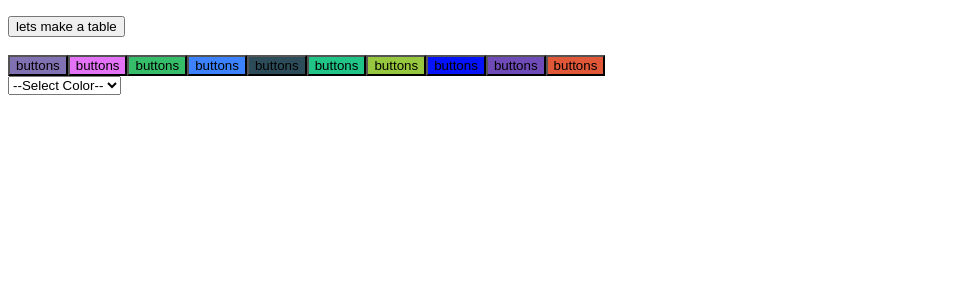
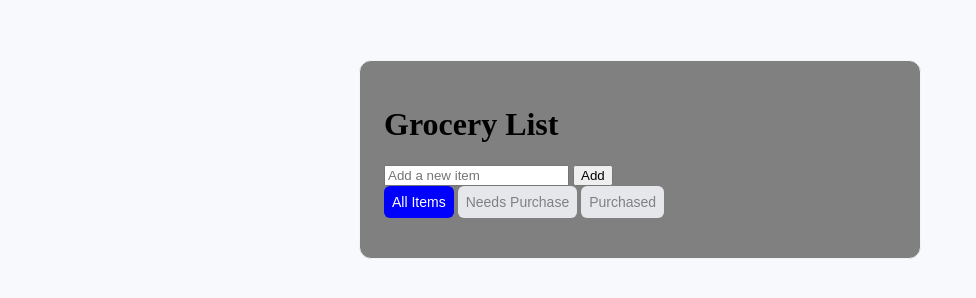
Before and after one commit to jcuebas5443/objects, a plain HTML site: page index.html in a window 1280 px wide. Shown: the whole page, without its empty margins (0-976 px from the left). Drawn offline with Linux system fonts and the light colour scheme.

Commit message:
Completed Html and CSS code

```diff
--- a/index.css
+++ b/index.css
@@ -0,0 +1,65 @@
+body {
+    background-color: #f7f9fc;
+    display: flex;
+    justify-content: center;
+    align-items: flex-start;
+    min-height: 100vh;
+    padding: 20px;
+
+}
+
+
+#app-container {
+    width: 100%;
+    max-width: 512px;
+    margin: 32px auto 0 auto;
+    padding: 24px;
+    background-color: grey;
+    border-radius: 12px;
+    border: 1px solid #f3f4f6;
+
+}
+
+
+.filter-button {
+
+    flex-grow: 1;
+    padding: 8px;
+    border-radius: 6px;
+    font-weight: 500;
+    font-size: 14px;
+
+
+    background-color: #e5e7eb;
+    color: grey;
+    border: none;
+    cursor: pointer;
+}
+
+.filter-button:hover {
+    background-color: darkgrey;
+}
+
+
+.filter-button.active {
+
+    background-color: blue;
+    color: #ffffff;
+
+}
+
+.filter-button.active:hover {
+    background-color: darkblue;
+}
+
+
+#grocery-list li{
+    padding: 8px 0;
+    cursor: pointer;
+    color: lightblue;
+}
+
+
+#grocery-list li.purchased {
+    text-decoration: line-through ;
+}
--- a/index.html
+++ b/index.html
@@ -3,46 +3,34 @@
 <head>
     <meta charset="UTF-8">
     <meta name="viewport" content="width=device-width, initial-scale=1.0">
-    <title>Document</title>
-    <link rel="stylesheet" href="index.css ">
+    <title>Grocery List Manager</title>
+    <link rel="stylesheet" href="index.css">
 </head>
 <body>
 
+    <div id="app-container">
 
+        <div id="appTitle">
+            <h1>Grocery List</h1>
+        </div>
 
+        <div id="add-item-bar">
+            <input type="text" id="item-input" placeholder="Add a new item "aria-label="New item name">
+            <button id="add-button" onclick= addGrocery()>Add</button>
+        </div>
 
+        <div id="view-controls">
+            <button id="view-all" class="filter-button active">All Items</button>
+            <button id="view-unpurchased" class="filter-button">Needs Purchase</button>
+            <button id="view-purchased" class="filter-button" >Purchased</button>
+        </div>
 
-<ul id="ul">
-</ul>
-<button id="btn_1" onclick="multi()">lets make a table</button>
-<br>
-<br>
+        <ul id="grocery-list">
 
+        </ul>
 
+    </div>
 
-
-
- <div id="daDiv">
-    </div>
-    <select id="colorSelect">
-    <option value="">--Select Color--</option>
-    <option value="red">Red</option>
-    <option value="green">Green</option>
-    <option value="blue">Blue</option>
-    <option value="random">Random</option>
-    <option value="reset">Reset</option>
-</select>
-
-
-
-
-
-
-
-
-
-
-
-   <script src ="index.js"></script>
+    <script src="index.js "></script>
 </body>
 </html>
```
